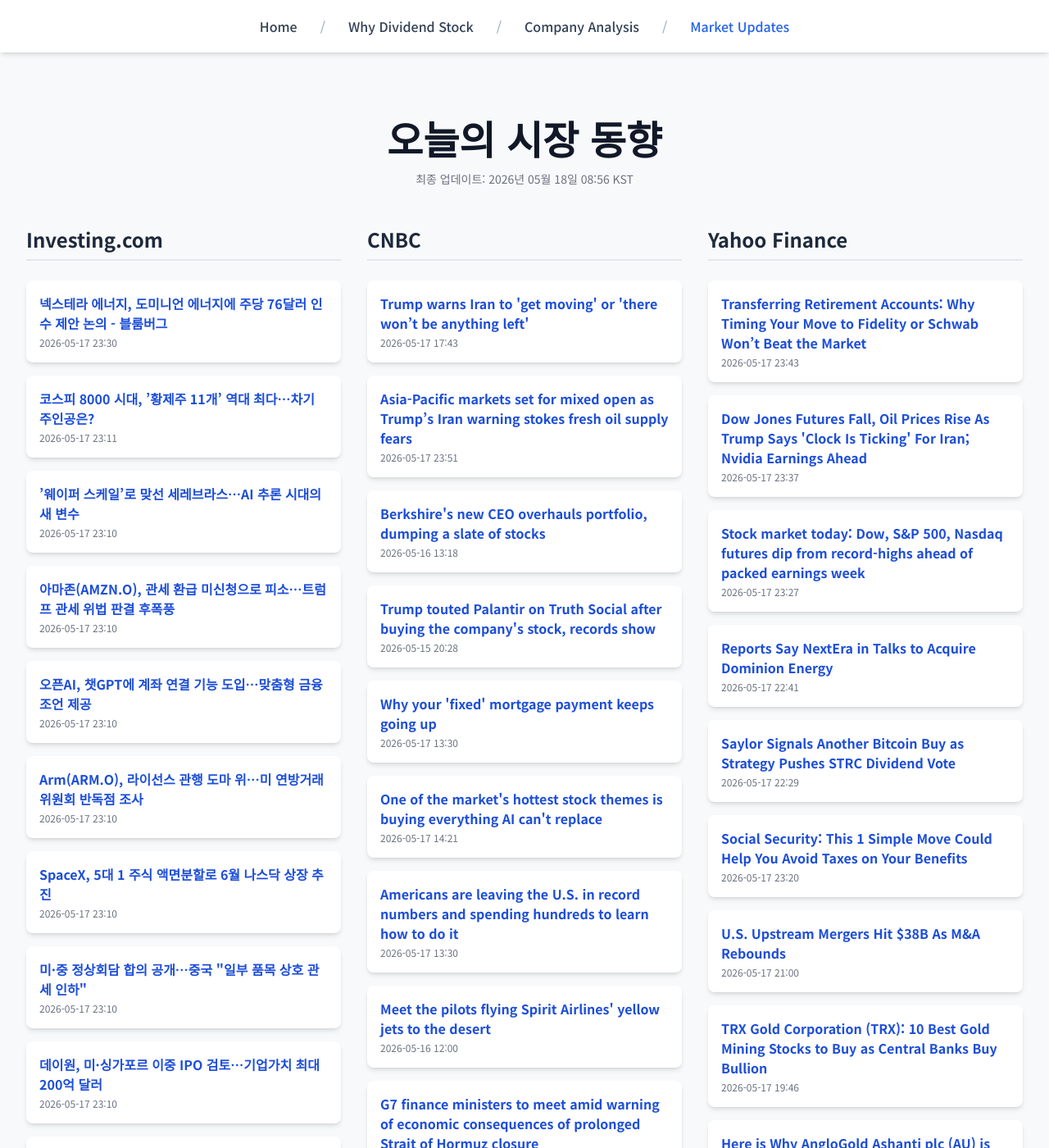
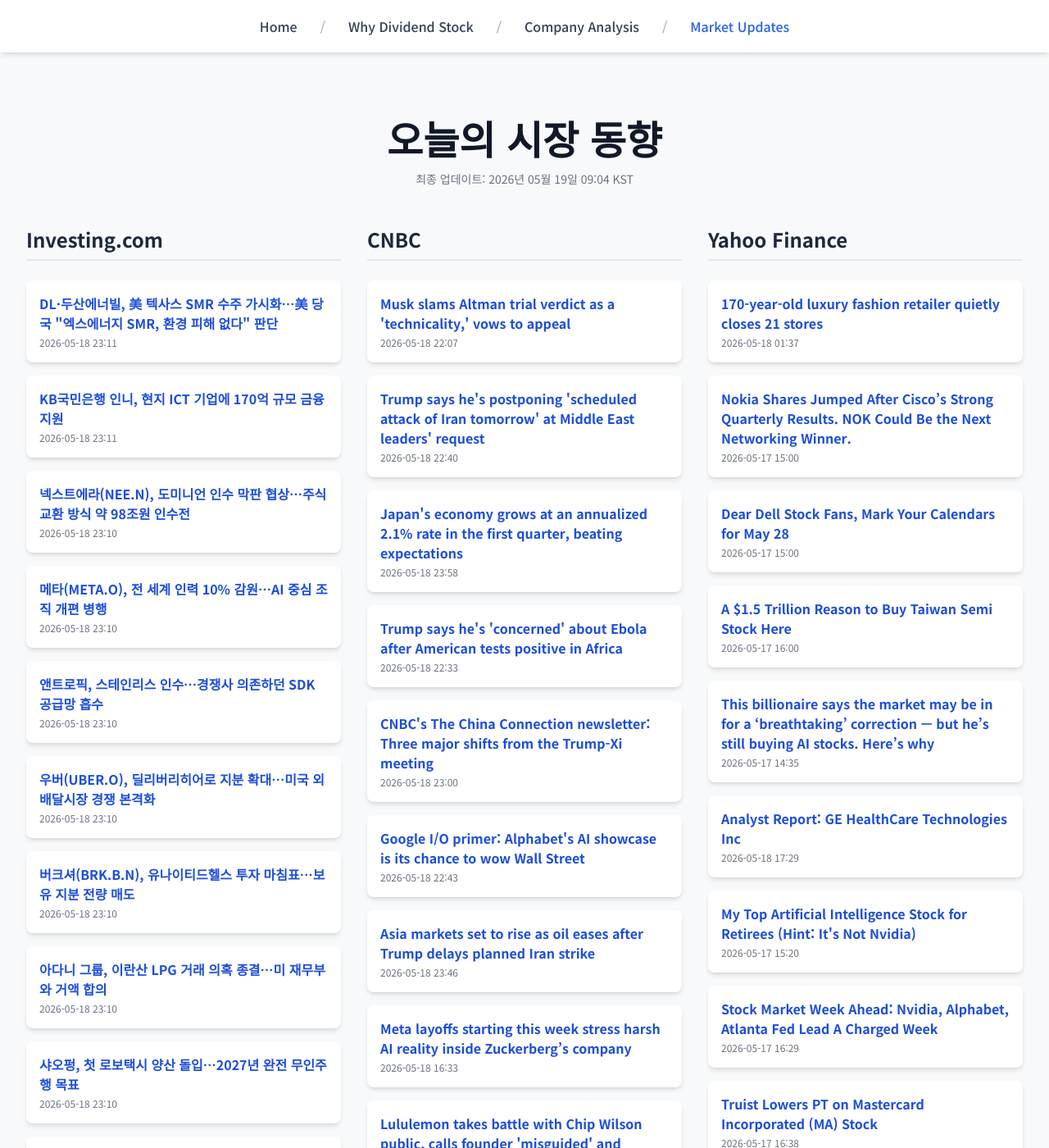
Before and after one commit to Kay-Hwang/my-company-analysis, a Jekyll site: the page built from market-updates.html, in a window 1280 px wide and 1400 px high. Shown: the whole window at 82% size. Built offline with Jekyll 4.4.1, drawn with Linux system fonts in a browser that asks for light colours; nearby versions of some CDN libraries; a script that is not in the unit is left out; some of the changed text lies outside the part shown.

Commit message:
Update daily data

```diff
--- a/_data/latest_data.json
+++ b/_data/latest_data.json
@@ -1,190 +1,190 @@
 {
-  "lastUpdated": "2026년 05월 18일 08:56 KST",
+  "lastUpdated": "2026년 05월 19일 09:04 KST",
   "news": {
     "investing": [
       {
-        "title": "넥스테라 에너지, 도미니언 에너지에 주당 76달러 인수 제안 논의 - 블룸버그",
-        "link": "https://kr.investing.com/news/stock-market-news/article-1949245",
-        "pubDate": "2026-05-17 23:30:58",
-        "summary": "넥스테라 에너지, 도미니언 에너지에 주당 76달러 인수 제안 논의 - 블룸버그"
+        "title": "DL·두산에너빌, 美 텍사스 SMR 수주 가시화…美 당국 \"엑스에너지 SMR, 환경 피해 없다\" 판단",
+        "link": "https://kr.investing.com/news/stock-market-news/article-1951134",
+        "pubDate": "2026-05-18 23:11:21",
+        "summary": "DL·두산에너빌, 美 텍사스 SMR 수주 가시화…美 당국 \"엑스에너지 SMR, 환경 피해 없다\" 판단"
       },
       {
-        "title": "코스피 8000 시대, ’황제주 11개’ 역대 최다…차기 주인공은?",
-        "link": "https://kr.investing.com/news/stock-market-news/article-1949243",
-        "pubDate": "2026-05-17 23:11:29",
-        "summary": "코스피 8000 시대, ’황제주 11개’ 역대 최다…차기 주인공은?"
+        "title": "KB국민은행 인니, 현지 ICT 기업에 170억 규모 금융 지원",
+        "link": "https://kr.investing.com/news/stock-market-news/article-1951133",
+        "pubDate": "2026-05-18 23:11:21",
+        "summary": "KB국민은행 인니, 현지 ICT 기업에 170억 규모 금융 지원"
       },
       {
-        "title": "’웨이퍼 스케일’로 맞선 세레브라스…AI 추론 시대의 새 변수",
-        "link": "https://kr.investing.com/news/stock-market-news/article-1949239",
-        "pubDate": "2026-05-17 23:10:27",
-        "summary": "’웨이퍼 스케일’로 맞선 세레브라스…AI 추론 시대의 새 변수"
+        "title": "넥스트에라(NEE.N), 도미니언 인수 막판 협상…주식 교환 방식 약 98조원 인수전",
+        "link": "https://kr.investing.com/news/stock-market-news/article-1951131",
+        "pubDate": "2026-05-18 23:10:30",
+        "summary": "넥스트에라(NEE.N), 도미니언 인수 막판 협상…주식 교환 방식 약 98조원 인수전"
       },
       {
-        "title": "아마존(AMZN.O), 관세 환급 미신청으로 피소…트럼프 관세 위법 판결 후폭풍",
-        "link": "https://kr.investing.com/news/stock-market-news/article-1949238",
-        "pubDate": "2026-05-17 23:10:27",
-        "summary": "아마존(AMZN.O), 관세 환급 미신청으로 피소…트럼프 관세 위법 판결 후폭풍"
+        "title": "메타(META.O), 전 세계 인력 10% 감원…AI 중심 조직 개편 병행",
+        "link": "https://kr.investing.com/news/stock-market-news/article-1951130",
+        "pubDate": "2026-05-18 23:10:29",
+        "summary": "메타(META.O), 전 세계 인력 10% 감원…AI 중심 조직 개편 병행"
       },
       {
-        "title": "오픈AI, 챗GPT에 계좌 연결 기능 도입…맞춤형 금융 조언 제공",
-        "link": "https://kr.investing.com/news/stock-market-news/article-1949237",
-        "pubDate": "2026-05-17 23:10:27",
-        "summary": "오픈AI, 챗GPT에 계좌 연결 기능 도입…맞춤형 금융 조언 제공"
+        "title": "앤트로픽, 스테인리스 인수…경쟁사 의존하던 SDK 공급망 흡수",
+        "link": "https://kr.investing.com/news/stock-market-news/article-1951129",
+        "pubDate": "2026-05-18 23:10:29",
+        "summary": "앤트로픽, 스테인리스 인수…경쟁사 의존하던 SDK 공급망 흡수"
       },
       {
-        "title": "Arm(ARM.O), 라이선스 관행 도마 위…미 연방거래위원회 반독점 조사",
-        "link": "https://kr.investing.com/news/stock-market-news/article-1949236",
-        "pubDate": "2026-05-17 23:10:26",
-        "summary": "Arm(ARM.O), 라이선스 관행 도마 위…미 연방거래위원회 반독점 조사"
+        "title": "우버(UBER.O), 딜리버리히어로 지분 확대…미국 외 배달시장 경쟁 본격화",
+        "link": "https://kr.investing.com/news/stock-market-news/article-1951128",
+        "pubDate": "2026-05-18 23:10:29",
+        "summary": "우버(UBER.O), 딜리버리히어로 지분 확대…미국 외 배달시장 경쟁 본격화"
       },
       {
-        "title": "SpaceX, 5대 1 주식 액면분할로 6월 나스닥 상장 추진",
-        "link": "https://kr.investing.com/news/stock-market-news/article-1949235",
-        "pubDate": "2026-05-17 23:10:26",
-        "summary": "SpaceX, 5대 1 주식 액면분할로 6월 나스닥 상장 추진"
+        "title": "버크셔(BRK.B.N), 유나이티드헬스 투자 마침표…보유 지분 전량 매도",
+        "link": "https://kr.investing.com/news/stock-market-news/article-1951127",
+        "pubDate": "2026-05-18 23:10:28",
+        "summary": "버크셔(BRK.B.N), 유나이티드헬스 투자 마침표…보유 지분 전량 매도"
       },
       {
-        "title": "미·중 정상회담 합의 공개…중국 \"일부 품목 상호 관세 인하\"",
-        "link": "https://kr.investing.com/news/stock-market-news/article-1949234",
-        "pubDate": "2026-05-17 23:10:26",
-        "summary": "미·중 정상회담 합의 공개…중국 \"일부 품목 상호 관세 인하\""
+        "title": "아다니 그룹, 이란산 LPG 거래 의혹 종결…미 재무부와 거액 합의",
+        "link": "https://kr.investing.com/news/stock-market-news/article-1951126",
+        "pubDate": "2026-05-18 23:10:28",
+        "summary": "아다니 그룹, 이란산 LPG 거래 의혹 종결…미 재무부와 거액 합의"
       },
       {
-        "title": "데이원, 미·싱가포르 이중 IPO 검토…기업가치 최대 200억 달러",
-        "link": "https://kr.investing.com/news/stock-market-news/article-1949233",
-        "pubDate": "2026-05-17 23:10:25",
-        "summary": "데이원, 미·싱가포르 이중 IPO 검토…기업가치 최대 200억 달러"
+        "title": "샤오펑, 첫 로보택시 양산 돌입…2027년 완전 무인주행 목표",
+        "link": "https://kr.investing.com/news/stock-market-news/article-1951125",
+        "pubDate": "2026-05-18 23:10:28",
+        "summary": "샤오펑, 첫 로보택시 양산 돌입…2027년 완전 무인주행 목표"
       },
       {
-        "title": "타타·ASML, 인도 최초 반도체 공장 설립…약 16조원 투입",
-        "link": "https://kr.investing.com/news/stock-market-news/article-1949232",
-        "pubDate": "2026-05-17 23:10:25",
-        "summary": "타타·ASML, 인도 최초 반도체 공장 설립…약 16조원 투입"
+        "title": "쉬인, 미국 의류 브랜드 에버레인 약 1,496억원에 인수",
+        "link": "https://kr.investing.com/news/stock-market-news/article-1951124",
+        "pubDate": "2026-05-18 23:10:28",
+        "summary": "쉬인, 미국 의류 브랜드 에버레인 약 1,496억원에 인수"
       }
     ],
     "cnbc": [
       {
-        "title": "Trump warns Iran to 'get moving' or 'there won’t be anything left'",
-        "link": "https://www.cnbc.com/2026/05/17/trump-warns-iran-wont-be-anything-left.html",
-        "pubDate": "Sun, 17 May 2026 17:43:12 GMT",
-        "summary": "The president has previously threatened to strike civilian infrastructure in Iran, a potential war crime."
+        "title": "Musk slams Altman trial verdict as a 'technicality,' vows to appeal",
+        "link": "https://www.cnbc.com/2026/05/18/musk-altman-openai-trial-verdict.html",
+        "pubDate": "Mon, 18 May 2026 22:07:14 GMT",
+        "summary": "A jury in Oakland, California, ruled against Elon Musk in his dramatic court battle with Sam Altman and OpenAI."
       },
       {
-        "title": "Asia-Pacific markets set for mixed open as Trump’s Iran warning stokes fresh oil supply fears",
-        "link": "https://www.cnbc.com/2026/05/18/asia-pacific-markets-today-live-updates-nikkei-225-hang-seng-index-kospi-nifty-50.html",
-        "pubDate": "Sun, 17 May 2026 23:51:00 GMT",
-        "summary": "Asia-Pacific markets were poised for a mixed open as investors weighed renewed geopolitical tensions after Donald Trump warned Iran to \"get moving, FAST.\""
+        "title": "Trump says he's postponing 'scheduled attack of Iran tomorrow' at Middle East leaders' request",
+        "link": "https://www.cnbc.com/2026/05/18/trump-iran-attack-saudi-uae-qatar-deal.html",
+        "pubDate": "Mon, 18 May 2026 22:40:59 GMT",
+        "summary": "The U.S. and Iran are in a stalemate centered on the Strait of Hormuz, the global oil pathway whose closure due to the war has caused an energy supply shock."
       },
       {
-        "title": "Berkshire's new CEO overhauls portfolio, dumping a slate of stocks",
-        "link": "https://www.cnbc.com/2026/05/16/berkshires-new-ceo-overhauls-portfolio-dumping-a-slate-of-stocks.html",
-        "pubDate": "Sat, 16 May 2026 13:18:09 GMT",
-        "summary": "Berkshire Hathaway's equity portfolio got one of its biggest renovations ever during Greg Abel's first three months as the company's CEO."
+        "title": "Japan's economy grows at an annualized 2.1% rate in the first quarter, beating expectations",
+        "link": "https://www.cnbc.com/2026/05/19/japan-first-quarter-gdp-economy-inflation-energy.html",
+        "pubDate": "Mon, 18 May 2026 23:58:27 GMT",
+        "summary": "The figure beat with projections of 0.4% from Reuters-polled economists, and against the 0.3% in the last quarter."
       },
       {
-        "title": "Trump touted Palantir on Truth Social after buying the company's stock, records show",
-        "link": "https://www.cnbc.com/2026/05/15/trump-palantir-stock-truth-social.html",
-        "pubDate": "Fri, 15 May 2026 20:28:29 GMT",
-        "summary": "During the first three months of the year, Trump purchased between $630,000 and $247,008 worth of Palantir stock and sold at least $1.1 million."
+        "title": "Trump says he's 'concerned' about Ebola after American tests positive in Africa",
+        "link": "https://www.cnbc.com/2026/05/18/trump-ebola-virus-concerned-africa.html",
+        "pubDate": "Mon, 18 May 2026 22:33:35 GMT",
+        "summary": "The CDC earlier Monday said an American had tested positive for Ebola in Africa."
       },
       {
-        "title": "Why your 'fixed' mortgage payment keeps going up",
-        "link": "https://www.cnbc.com/2026/05/17/mortgage-escrow-shortages.html",
-        "pubDate": "Sun, 17 May 2026 13:30:01 GMT",
-        "summary": "Rising property taxes and surging homeowners insurance costs are pushing up the amount that homeowners must pay monthly alongside their mortgage."
+        "title": "CNBC's The China Connection newsletter: Three major shifts from the Trump-Xi meeting",
+        "link": "https://www.cnbc.com/2026/05/18/three-major-shifts-from-the-trump-xi-meeting.html",
+        "pubDate": "Mon, 18 May 2026 23:00:01 GMT",
+        "summary": "The U.S. and Chinese readouts agree on one phrase: constructive strategic stability."
       },
       {
-        "title": "One of the market's hottest stock themes is buying everything AI can't replace",
-        "link": "https://www.cnbc.com/2026/05/17/ai-stock-market-trade-halo-investing.html",
-        "pubDate": "Sun, 17 May 2026 14:21:26 GMT",
-        "summary": "The search for HALO stocks is a hot theme in the stock market. There is now an ETF to invest in it."
+        "title": "Google I/O primer: Alphabet's AI showcase is its chance to wow Wall Street",
+        "link": "https://www.cnbc.com/2026/05/18/google-i-o-alphabet-ai-wall-street.html",
+        "pubDate": "Mon, 18 May 2026 22:43:41 GMT",
+        "summary": "After a 140% stock surge and a sweeping Wall Street reset, Google’s developer conference has to prove the AI story is more than a market narrative."
       },
       {
-        "title": "Americans are leaving the U.S. in record numbers and spending hundreds to learn how to do it",
-        "link": "https://www.cnbc.com/2026/05/17/americans-are-leaving-the-united-states-in-record-numbers-spending-hundreds-to-learn-how.html",
-        "pubDate": "Sun, 17 May 2026 13:30:01 GMT",
-        "summary": "Expatsi's \"Move Abroad Con\" attracted hundreds of Americans hoping to move overseas."
+        "title": "Asia markets set to rise as oil eases after Trump delays planned Iran strike",
+        "link": "https://www.cnbc.com/2026/05/19/asia-markets-today-asx-sensex-nikkei-kospi-hang-seng-csi-300-nifty.html",
+        "pubDate": "Mon, 18 May 2026 23:46:51 GMT",
+        "summary": "Asia-Pacific markets were set to broadly higher on Tuesday, amid lower oil prices after President Donald Trump said he is postponing a scheduled attack on Iran"
       },
       {
-        "title": "Meet the pilots flying Spirit Airlines' yellow jets to the desert",
-        "link": "https://www.cnbc.com/2026/05/16/spirit-airlines-airplanes.html",
-        "pubDate": "Sat, 16 May 2026 12:00:01 GMT",
-        "summary": "Special pilots have been moving Spirit's fleet of yellow jets to the desert."
+        "title": "Meta layoffs starting this week stress harsh AI reality inside Zuckerberg’s company",
+        "link": "https://www.cnbc.com/2026/05/18/metas-layoffs-starting-this-week-underscore-zuckerbergs-ai-reality-.html",
+        "pubDate": "Mon, 18 May 2026 16:33:26 GMT",
+        "summary": "Meta is starting layoffs this week, with 8,000 jobs expected to be cut, as employees brace for a new era of AI."
       },
       {
-        "title": "G7 finance ministers to meet amid warning of economic consequences of prolonged Strait of Hormuz closure",
-        "link": "https://www.cnbc.com/2026/05/17/opening-strait-of-hormuz-is-of-utmost-importance-eurogroup-head.html",
-        "pubDate": "Sun, 17 May 2026 12:14:30 GMT",
-        "summary": "G7 finance ministers are due to meet in Paris on Monday and Tuesday as long-term borrowing costs surge."
+        "title": "Lululemon takes battle with Chip Wilson public, calls founder 'misguided' and 'outdated'",
+        "link": "https://www.cnbc.com/2026/05/18/lululemon-proxy-war-with-chip-wilson-goes-public-sets-annual-meeting.html",
+        "pubDate": "Mon, 18 May 2026 19:03:40 GMT",
+        "summary": "Lululemon responded publicly to founder Chip Wilson's campaign in a letter to shareholders, where it urged them to vote in its favor at its annual meeting."
       },
       {
-        "title": "AI's insatiable appetite for electricity could revive a forsaken energy source",
-        "link": "https://www.cnbc.com/2026/05/17/cramer-ais-appetite-for-electricity-could-revive-a-forsaken-energy-.html",
-        "pubDate": "Sun, 17 May 2026 22:22:05 GMT",
-        "summary": "President Trump and Energy Secretary Chris Wright are working hard to keep coal alive as part of a robust grid."
+        "title": "White House adds generic drugs to direct-to-consumer TrumpRx site",
+        "link": "https://www.cnbc.com/2026/05/18/white-house-adds-generic-drugs-to-direct-to-consumer-trumprx-site.html",
+        "pubDate": "Mon, 18 May 2026 22:53:40 GMT",
+        "summary": "Trump said he is increasing the number of products on the platform by nearly seven times, adding more than 600 generic drugs to the site."
       }
     ],
     "yahoo": [
       {
-        "title": "Transferring Retirement Accounts: Why Timing Your Move to Fidelity or Schwab Won’t Beat the Market",
-        "link": "https://finance.yahoo.com/markets/options/articles/transferring-retirement-accounts-why-timing-234317462.html",
-        "pubDate": "2026-05-17T23:43:17Z",
-        "summary": "Transferring Retirement Accounts: Why Timing Your Move to Fidelity or Schwab Won’t Beat the Market"
+        "title": "170-year-old luxury fashion retailer quietly closes 21 stores",
+        "link": "https://finance.yahoo.com/markets/stocks/articles/170-old-luxury-fashion-retailer-013700371.html",
+        "pubDate": "2026-05-18T01:37:00Z",
+        "summary": "170-year-old luxury fashion retailer quietly closes 21 stores"
       },
       {
-        "title": "Dow Jones Futures Fall, Oil Prices Rise As Trump Says 'Clock Is Ticking' For Iran; Nvidia Earnings Ahead",
-        "link": "https://www.investors.com/market-trend/stock-market-today/dow-jones-futures-oil-prices-yields-trump-iran-threat-nvidia-earnings/?src=A00220&yptr=yahoo",
-        "pubDate": "2026-05-17T23:37:21Z",
-        "summary": "Dow Jones Futures Fall, Oil Prices Rise As Trump Says 'Clock Is Ticking' For Iran; Nvidia Earnings Ahead"
+        "title": "Nokia Shares Jumped After Cisco’s Strong Quarterly Results. NOK Could Be the Next Networking Winner.",
+        "link": "https://finance.yahoo.com/markets/stocks/articles/nokia-shares-jumped-cisco-strong-150002870.html",
+        "pubDate": "2026-05-17T15:00:02Z",
+        "summary": "Nokia Shares Jumped After Cisco’s Strong Quarterly Results. NOK Could Be the Next Networking Winner."
       },
       {
-        "title": "Stock market today: Dow, S&P 500, Nasdaq futures dip from record-highs ahead of packed earnings week",
-        "link": "https://finance.yahoo.com/markets/stocks/live/stock-market-today-monday-may-18-earnings-nvidia-232705005.html",
-        "pubDate": "2026-05-17T23:27:05Z",
-        "summary": "Stock market today: Dow, S&P 500, Nasdaq futures dip from record-highs ahead of packed earnings week"
+        "title": "Dear Dell Stock Fans, Mark Your Calendars for May 28",
+        "link": "https://finance.yahoo.com/markets/stocks/articles/dear-dell-stock-fans-mark-150002847.html",
+        "pubDate": "2026-05-17T15:00:02Z",
+        "summary": "Dear Dell Stock Fans, Mark Your Calendars for May 28"
       },
       {
-        "title": "Reports Say NextEra in Talks to Acquire Dominion Energy",
-        "link": "https://finance.yahoo.com/sectors/energy/articles/reports-nextera-talks-acquire-dominion-224110634.html",
-        "pubDate": "2026-05-17T22:41:10Z",
-        "summary": "Reports Say NextEra in Talks to Acquire Dominion Energy"
+        "title": "A $1.5 Trillion Reason to Buy Taiwan Semi Stock Here",
+        "link": "https://finance.yahoo.com/markets/stocks/articles/1-5-trillion-reason-buy-160002745.html",
+        "pubDate": "2026-05-17T16:00:02Z",
+        "summary": "A $1.5 Trillion Reason to Buy Taiwan Semi Stock Here"
       },
       {
-        "title": "Saylor Signals Another Bitcoin Buy as Strategy Pushes STRC Dividend Vote",
-        "link": "https://finance.yahoo.com/markets/crypto/articles/saylor-signals-another-bitcoin-buy-222900294.html",
-        "pubDate": "2026-05-17T22:29:00Z",
-        "summary": "Saylor Signals Another Bitcoin Buy as Strategy Pushes STRC Dividend Vote"
+        "title": "This billionaire says the market may be in for a ‘breathtaking’ correction — but he’s still buying AI stocks. Here’s why",
+        "link": "https://finance.yahoo.com/markets/stocks/articles/billionaire-says-market-may-breathtaking-143500756.html",
+        "pubDate": "2026-05-17T14:35:00Z",
+        "summary": "This billionaire says the market may be in for a ‘breathtaking’ correction — but he’s still buying AI stocks. Here’s why"
       },
       {
-        "title": "Social Security: This 1 Simple Move Could Help You Avoid Taxes on Your Benefits",
-        "link": "https://finance.yahoo.com/markets/articles/social-security-1-simple-move-232000992.html",
-        "pubDate": "2026-05-17T23:20:00Z",
-        "summary": "Social Security: This 1 Simple Move Could Help You Avoid Taxes on Your Benefits"
+        "title": "Analyst Report: GE HealthCare Technologies Inc",
+        "link": "https://finance.yahoo.com/research/reports/ARGUS_6102_AnalystReport_1779125369000?yptr=yahoo&ncid=yahooproperties_plusresear_nm5q6ze1cei",
+        "pubDate": "2026-05-18T17:29:29Z",
+        "summary": "Analyst Report: GE HealthCare Technologies Inc"
       },
       {
-        "title": "U.S. Upstream Mergers Hit $38B As M&A Rebounds",
-        "link": "https://finance.yahoo.com/sectors/energy/articles/u-upstream-mergers-hit-38b-210000374.html",
-        "pubDate": "2026-05-17T21:00:00Z",
-        "summary": "U.S. Upstream Mergers Hit $38B As M&A Rebounds"
+        "title": "My Top Artificial Intelligence Stock for Retirees (Hint: It's Not Nvidia)",
+        "link": "https://finance.yahoo.com/markets/stocks/articles/top-artificial-intelligence-stock-retirees-152000370.html",
+        "pubDate": "2026-05-17T15:20:00Z",
+        "summary": "My Top Artificial Intelligence Stock for Retirees (Hint: It's Not Nvidia)"
       },
       {
-        "title": "TRX Gold Corporation (TRX): 10 Best Gold Mining Stocks to Buy as Central Banks Buy Bullion",
-        "link": "https://finance.yahoo.com/markets/commodities/articles/trx-gold-corporation-trx-10-194607274.html",
-        "pubDate": "2026-05-17T19:46:07Z",
-        "summary": "TRX Gold Corporation (TRX): 10 Best Gold Mining Stocks to Buy as Central Banks Buy Bullion"
+        "title": "Stock Market Week Ahead: Nvidia, Alphabet, Atlanta Fed Lead A Charged Week",
+        "link": "https://www.investors.com/research/investing-action-plan/stock-market-week-ahead-nvidia-alphabet-atlanta-fed-lead-a-charged-week/?src=A00220&yptr=yahoo",
+        "pubDate": "2026-05-17T16:29:41Z",
+        "summary": "Stock Market Week Ahead: Nvidia, Alphabet, Atlanta Fed Lead A Charged Week"
       },
       {
-        "title": "Here is Why AngloGold Ashanti plc (AU) is Among the 10 Best Gold Mining Stocks to Buy as Central Banks Buy Bullion",
-        "link": "https://finance.yahoo.com/markets/commodities/articles/why-anglogold-ashanti-plc-au-194557279.html",
-        "pubDate": "2026-05-17T19:45:57Z",
-        "summary": "Here is Why AngloGold Ashanti plc (AU) is Among the 10 Best Gold Mining Stocks to Buy as Central Banks Buy Bullion"
+        "title": "Truist Lowers PT on Mastercard Incorporated (MA) Stock",
+        "link": "https://finance.yahoo.com/markets/stocks/articles/truist-lowers-pt-mastercard-incorporated-163829588.html",
+        "pubDate": "2026-05-17T16:38:29Z",
+        "summary": "Truist Lowers PT on Mastercard Incorporated (MA) Stock"
       },
       {
-        "title": "Mike Johnson says lawmakers' $174K+ salaries haven't kept up with inflation — they need stock trading for support",
-        "link": "https://finance.yahoo.com/economy/policy/articles/mike-johnson-says-lawmakers-174k-194500971.html",
-        "pubDate": "2026-05-17T19:45:00Z",
-        "summary": "Mike Johnson says lawmakers' $174K+ salaries haven't kept up with inflation — they need stock trading for support"
+        "title": "Is Alphabet (GOOGL) One of the Best Fundamentally Strong Stocks to Buy Now?",
+        "link": "https://finance.yahoo.com/markets/stocks/articles/alphabet-googl-one-best-fundamentally-163839846.html",
+        "pubDate": "2026-05-17T16:38:39Z",
+        "summary": "Is Alphabet (GOOGL) One of the Best Fundamentally Strong Stocks to Buy Now?"
       }
     ]
   }
```
